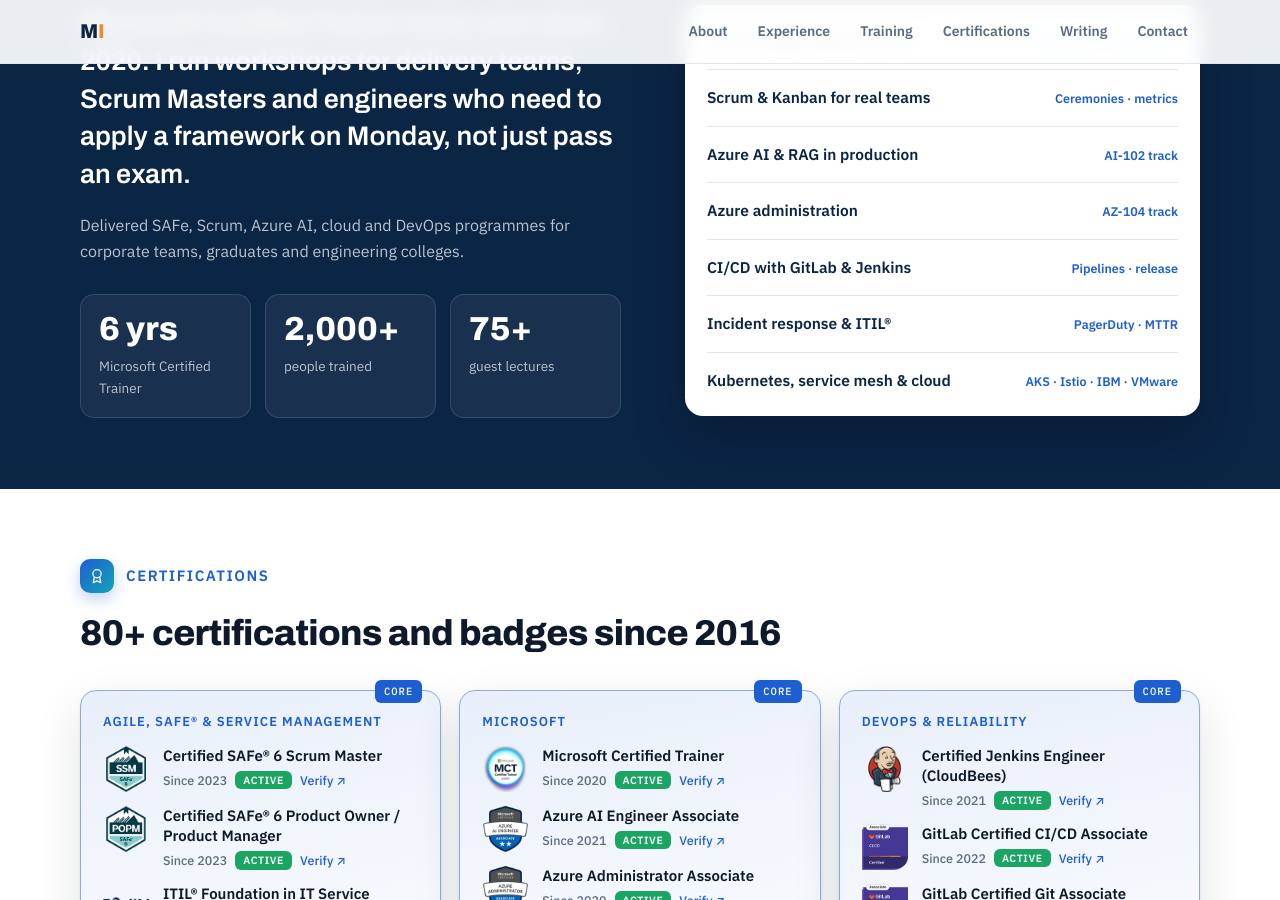
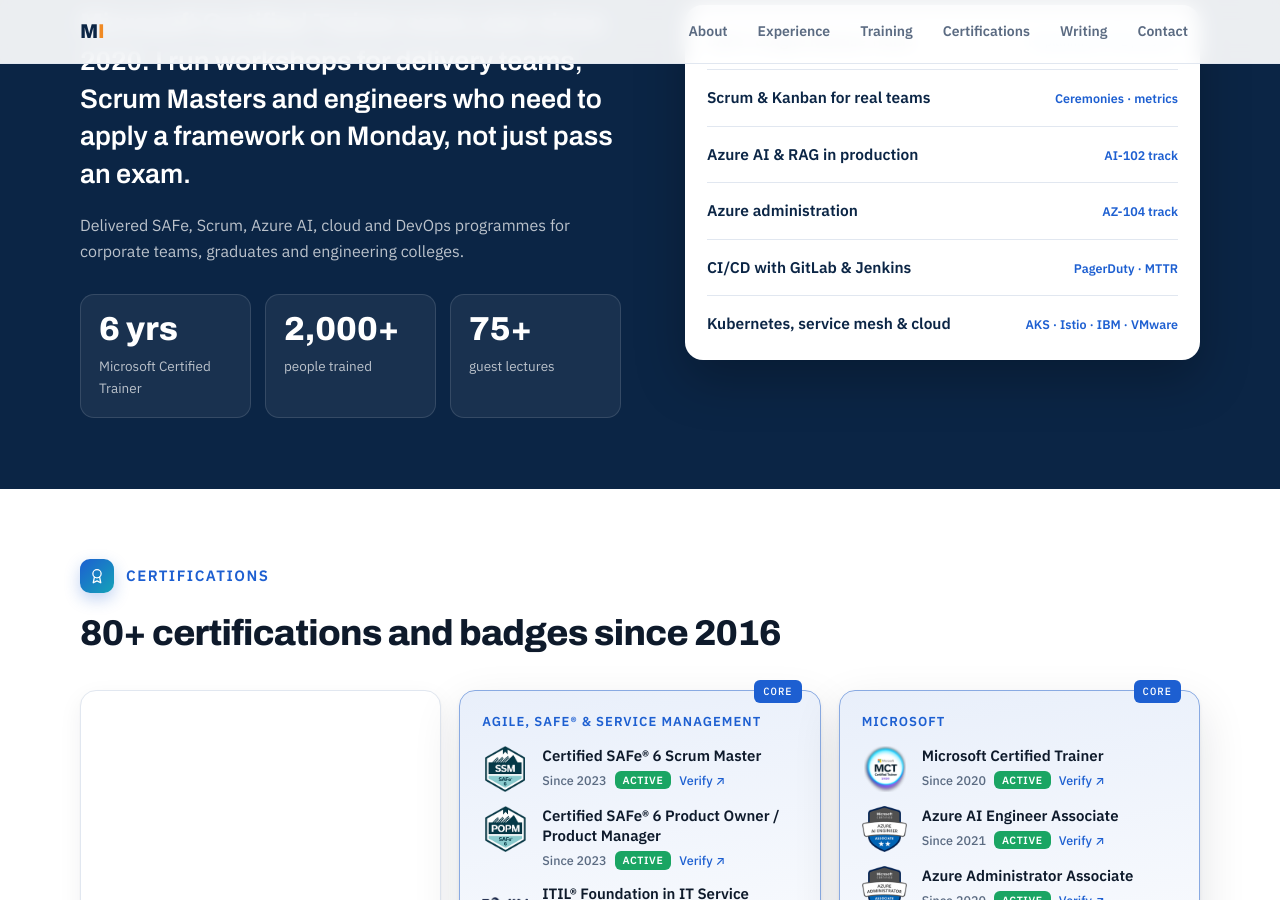
Before and after one commit to Madhan-I/Madhan-I.github.io, a Jekyll site: the page built from index.html, in a window 1280 px wide and 900 px high, scrolled down 7201 px. Built offline with Jekyll 4.4.1, drawn with Linux system fonts in a browser that asks for light colours.

Commit message:
Move EXIN ITIL to bottom of Agile group
Co-Authored-By: Claude Opus 5.5 <noreply@anthropic.com>
Claude-Session: https://claude.ai/code/session_01MFRrTt7LBDdX57m85KHNGp

```diff
--- a/_data/profile.yml
+++ b/_data/profile.yml
@@ -225,7 +225,6 @@ training_topics:
     note: AZ-104 track
   - name: CI/CD with GitLab & Jenkins
     note: Pipelines · release
-  - name: Incident response & ITIL®
     note: PagerDuty · MTTR
   - name: Kubernetes, service mesh & cloud
     note: AKS · Istio · IBM · VMware
@@ -245,6 +244,7 @@ certifications_links:
   - label: Google Skills profile
     url: https://www.skills.google/public_profiles/f79f24ba-fe04-4792-b301-a8b152fd4dd5
 certifications:
+  - name: Incident response & ITIL®
   - group: Agile, SAFe® & Service Management
     featured: true
     items:
```
